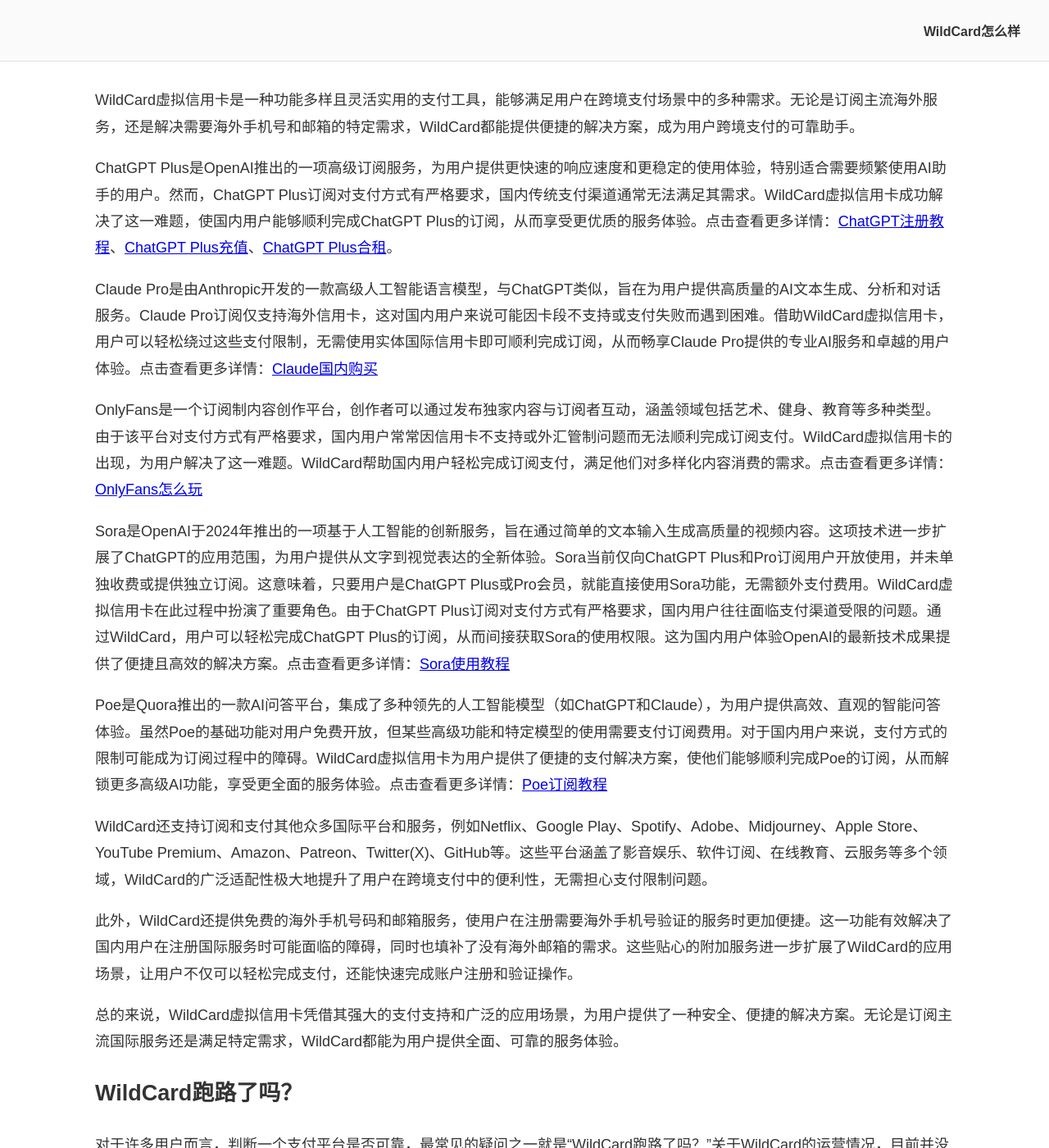
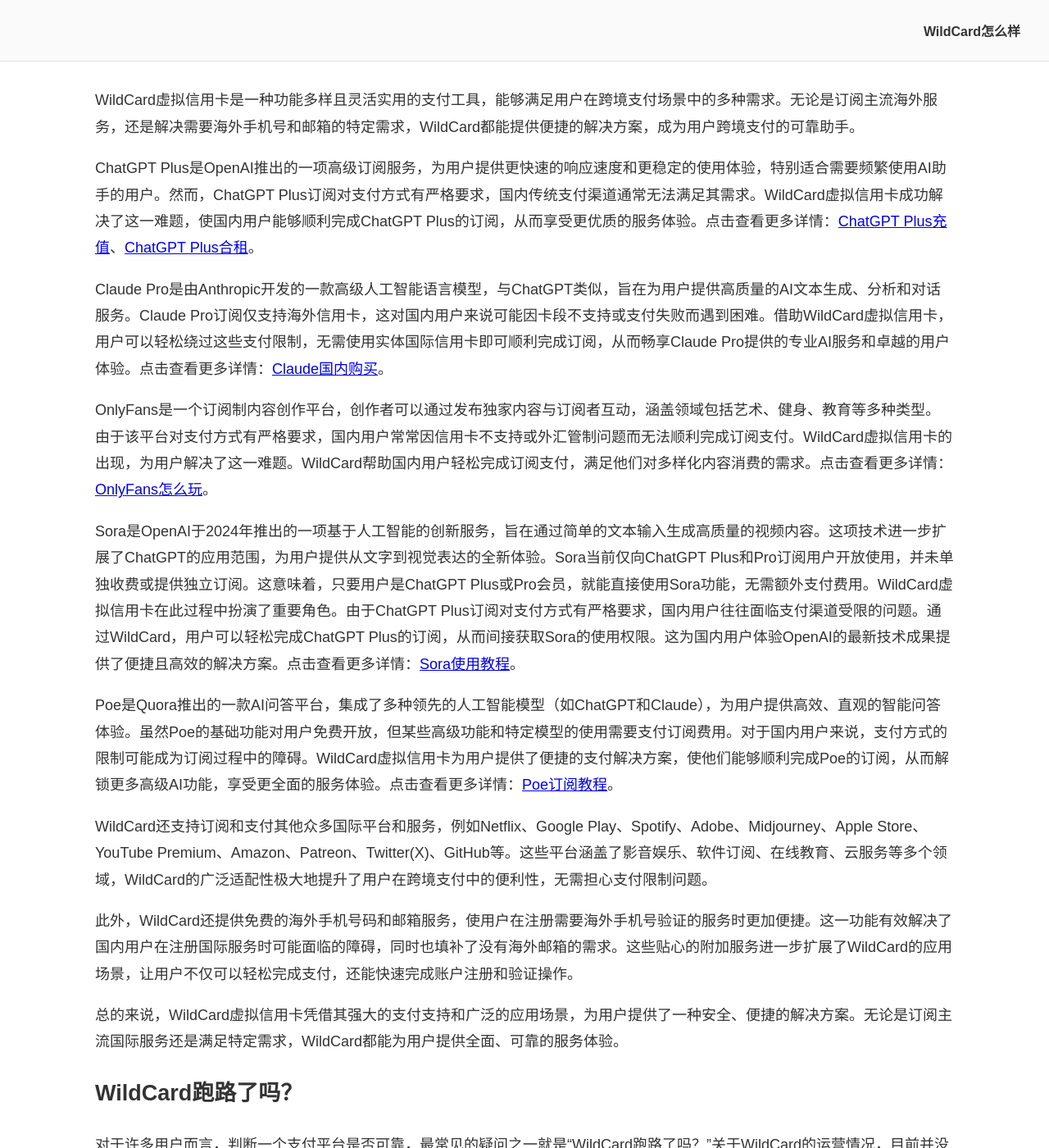
Before and after one commit to anyofai/anyofai.github.io, a Jekyll site: the page built from index.md, in a window 1280 px wide and 1400 px high, scrolled down 3897 px. Shown: the whole window at 82% size. Built offline with Jekyll 4.4.1, drawn with Linux system fonts in a browser that asks for light colours.

Commit message:
Update index.md

```diff
--- a/index.md
+++ b/index.md
@@ -82,15 +82,15 @@
 
 WildCard虚拟信用卡是一种功能多样且灵活实用的支付工具，能够满足用户在跨境支付场景中的多种需求。无论是订阅主流海外服务，还是解决需要海外手机号和邮箱的特定需求，WildCard都能提供便捷的解决方案，成为用户跨境支付的可靠助手。
 
-ChatGPT Plus是OpenAI推出的一项高级订阅服务，为用户提供更快速的响应速度和更稳定的使用体验，特别适合需要频繁使用AI助手的用户。然而，ChatGPT Plus订阅对支付方式有严格要求，国内传统支付渠道通常无法满足其需求。WildCard虚拟信用卡成功解决了这一难题，使国内用户能够顺利完成ChatGPT Plus的订阅，从而享受更优质的服务体验。点击查看更多详情：<a href="https://github.com/anyofai/chatgpt">ChatGPT注册教程</a>、<a href="https://github.com/anyofai/anyofai.github.io">ChatGPT Plus充值</a>、<a href="https://github.com/anyofai/chatgpt-plus-hezu">ChatGPT Plus合租</a>。
+ChatGPT Plus是OpenAI推出的一项高级订阅服务，为用户提供更快速的响应速度和更稳定的使用体验，特别适合需要频繁使用AI助手的用户。然而，ChatGPT Plus订阅对支付方式有严格要求，国内传统支付渠道通常无法满足其需求。WildCard虚拟信用卡成功解决了这一难题，使国内用户能够顺利完成ChatGPT Plus的订阅，从而享受更优质的服务体验。点击查看更多详情：<a href="https://github.com/anyofai/anyofai.github.io">ChatGPT Plus充值</a>、<a href="https://github.com/anyofai/chatgpt-plus-hezu">ChatGPT Plus合租</a>。
 
-Claude Pro是由Anthropic开发的一款高级人工智能语言模型，与ChatGPT类似，旨在为用户提供高质量的AI文本生成、分析和对话服务。Claude Pro订阅仅支持海外信用卡，这对国内用户来说可能因卡段不支持或支付失败而遇到困难。借助WildCard虚拟信用卡，用户可以轻松绕过这些支付限制，无需使用实体国际信用卡即可顺利完成订阅，从而畅享Claude Pro提供的专业AI服务和卓越的用户体验。点击查看更多详情：<a href="https://github.com/anyofai/claude-pro">Claude国内购买</a>
+Claude Pro是由Anthropic开发的一款高级人工智能语言模型，与ChatGPT类似，旨在为用户提供高质量的AI文本生成、分析和对话服务。Claude Pro订阅仅支持海外信用卡，这对国内用户来说可能因卡段不支持或支付失败而遇到困难。借助WildCard虚拟信用卡，用户可以轻松绕过这些支付限制，无需使用实体国际信用卡即可顺利完成订阅，从而畅享Claude Pro提供的专业AI服务和卓越的用户体验。点击查看更多详情：<a href="https://github.com/anyofai/claude-pro">Claude国内购买</a>。
 
-OnlyFans是一个订阅制内容创作平台，创作者可以通过发布独家内容与订阅者互动，涵盖领域包括艺术、健身、教育等多种类型。由于该平台对支付方式有严格要求，国内用户常常因信用卡不支持或外汇管制问题而无法顺利完成订阅支付。WildCard虚拟信用卡的出现，为用户解决了这一难题。WildCard帮助国内用户轻松完成订阅支付，满足他们对多样化内容消费的需求。点击查看更多详情：<a href="https://github.com/anyofai/onlyfans">OnlyFans怎么玩</a>
+OnlyFans是一个订阅制内容创作平台，创作者可以通过发布独家内容与订阅者互动，涵盖领域包括艺术、健身、教育等多种类型。由于该平台对支付方式有严格要求，国内用户常常因信用卡不支持或外汇管制问题而无法顺利完成订阅支付。WildCard虚拟信用卡的出现，为用户解决了这一难题。WildCard帮助国内用户轻松完成订阅支付，满足他们对多样化内容消费的需求。点击查看更多详情：<a href="https://github.com/anyofai/onlyfans">OnlyFans怎么玩</a>。
 
-Sora是OpenAI于2024年推出的一项基于人工智能的创新服务，旨在通过简单的文本输入生成高质量的视频内容。这项技术进一步扩展了ChatGPT的应用范围，为用户提供从文字到视觉表达的全新体验。Sora当前仅向ChatGPT Plus和Pro订阅用户开放使用，并未单独收费或提供独立订阅。这意味着，只要用户是ChatGPT Plus或Pro会员，就能直接使用Sora功能，无需额外支付费用。WildCard虚拟信用卡在此过程中扮演了重要角色。由于ChatGPT Plus订阅对支付方式有严格要求，国内用户往往面临支付渠道受限的问题。通过WildCard，用户可以轻松完成ChatGPT Plus的订阅，从而间接获取Sora的使用权限。这为国内用户体验OpenAI的最新技术成果提供了便捷且高效的解决方案。点击查看更多详情：<a href="https://github.com/anyofai/sora">Sora使用教程</a>
+Sora是OpenAI于2024年推出的一项基于人工智能的创新服务，旨在通过简单的文本输入生成高质量的视频内容。这项技术进一步扩展了ChatGPT的应用范围，为用户提供从文字到视觉表达的全新体验。Sora当前仅向ChatGPT Plus和Pro订阅用户开放使用，并未单独收费或提供独立订阅。这意味着，只要用户是ChatGPT Plus或Pro会员，就能直接使用Sora功能，无需额外支付费用。WildCard虚拟信用卡在此过程中扮演了重要角色。由于ChatGPT Plus订阅对支付方式有严格要求，国内用户往往面临支付渠道受限的问题。通过WildCard，用户可以轻松完成ChatGPT Plus的订阅，从而间接获取Sora的使用权限。这为国内用户体验OpenAI的最新技术成果提供了便捷且高效的解决方案。点击查看更多详情：<a href="https://github.com/anyofai/sora">Sora使用教程</a>。
 
-Poe是Quora推出的一款AI问答平台，集成了多种领先的人工智能模型（如ChatGPT和Claude），为用户提供高效、直观的智能问答体验。虽然Poe的基础功能对用户免费开放，但某些高级功能和特定模型的使用需要支付订阅费用。对于国内用户来说，支付方式的限制可能成为订阅过程中的障碍。WildCard虚拟信用卡为用户提供了便捷的支付解决方案，使他们能够顺利完成Poe的订阅，从而解锁更多高级AI功能，享受更全面的服务体验。点击查看更多详情：<a href="https://github.com/anyofai/poe">Poe订阅教程</a>
+Poe是Quora推出的一款AI问答平台，集成了多种领先的人工智能模型（如ChatGPT和Claude），为用户提供高效、直观的智能问答体验。虽然Poe的基础功能对用户免费开放，但某些高级功能和特定模型的使用需要支付订阅费用。对于国内用户来说，支付方式的限制可能成为订阅过程中的障碍。WildCard虚拟信用卡为用户提供了便捷的支付解决方案，使他们能够顺利完成Poe的订阅，从而解锁更多高级AI功能，享受更全面的服务体验。点击查看更多详情：<a href="https://github.com/anyofai/poe">Poe订阅教程</a>。
 
 WildCard还支持订阅和支付其他众多国际平台和服务，例如Netflix、Google Play、Spotify、Adobe、Midjourney、Apple Store、YouTube Premium、Amazon、Patreon、Twitter(X)、GitHub等。这些平台涵盖了影音娱乐、软件订阅、在线教育、云服务等多个领域，WildCard的广泛适配性极大地提升了用户在跨境支付中的便利性，无需担心支付限制问题。
 
```
